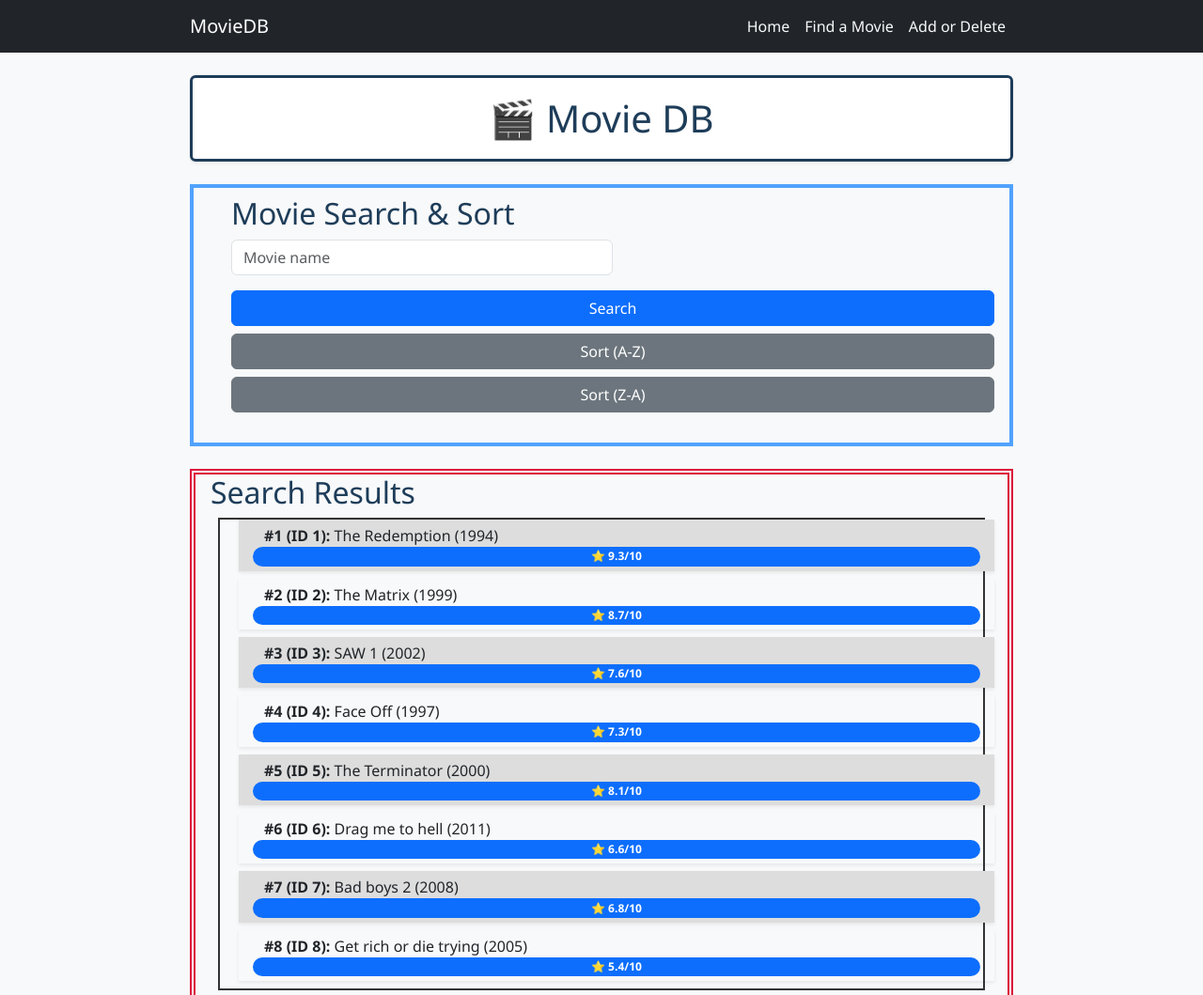
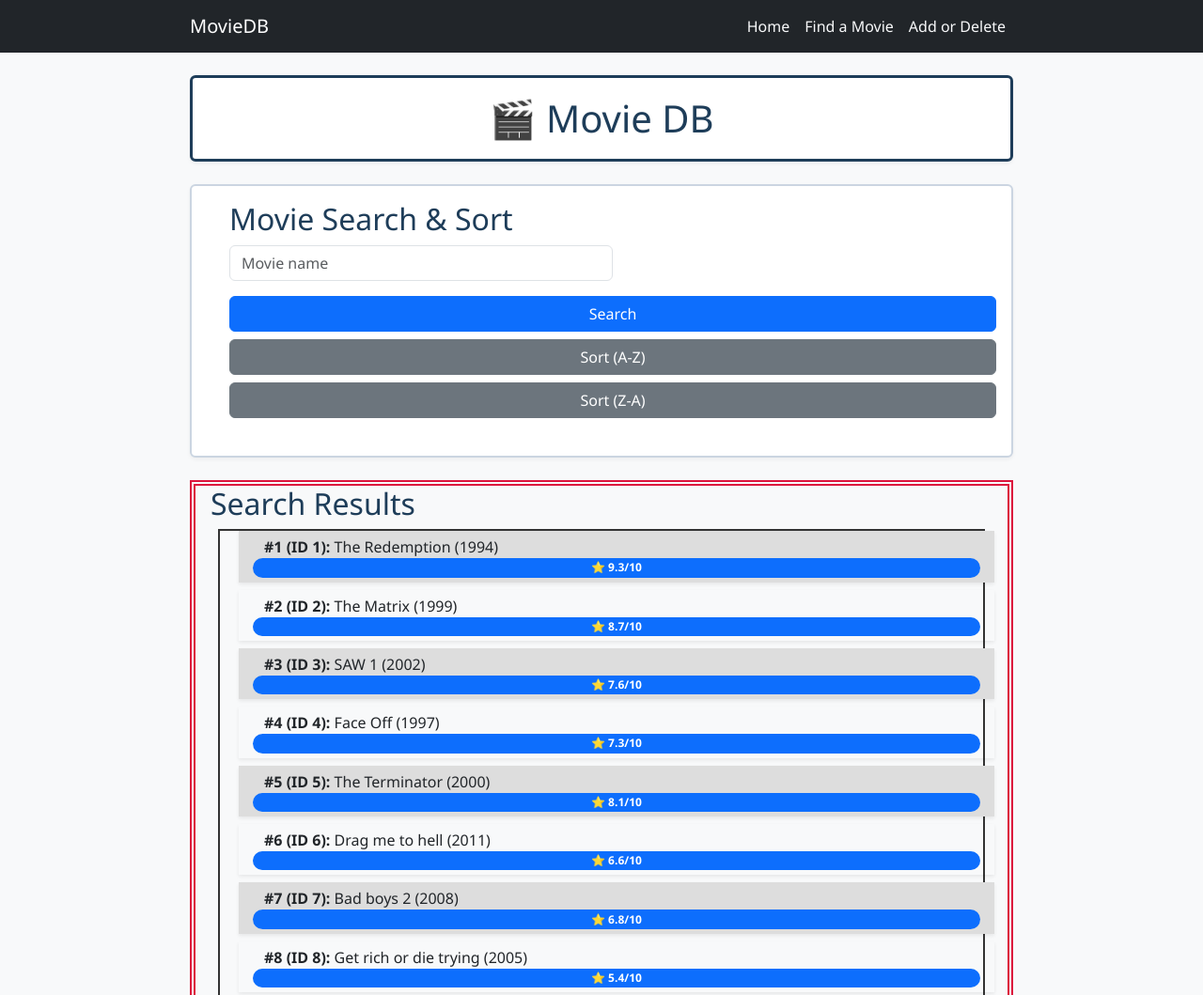
Before and after one commit to Jsgcode93/session-8, a website: page Search.html in a window 1280 px wide. Shown: the top 1059 px of the page at 94% size. Drawn offline with nearby package versions, Linux system fonts and the light colour scheme.

Commit message:
fix css on search/sort

```diff
--- a/css/style.css
+++ b/css/style.css
@@ -66,18 +66,20 @@ button:hover {
   border-color: #0ea5e9;
   color: #ffffff;
 }
-/*Search sort style */
-.search-sort{
-  border: 4px solid #51a2ff;
-  padding: 0.5rem 1rem;
+/* Search sort style */
+.search-sort {
+  border: 2px solid #cbd5e1;
+  background-color: #ffffff;
+  padding: 1rem;
+  border-radius: 6px;
+  box-shadow: 0 2px 4px rgba(0, 0, 0, 0.05);
 }
-.search-sort h2{
+.search-sort h2 {
   margin-left: 1.5rem;
 }
-.search-sort form{
+.search-sort form {
   margin-left: 1.5rem;
 }
-
 /* Movie list styles */
 #mList {
   border: 6px double crimson;
```
